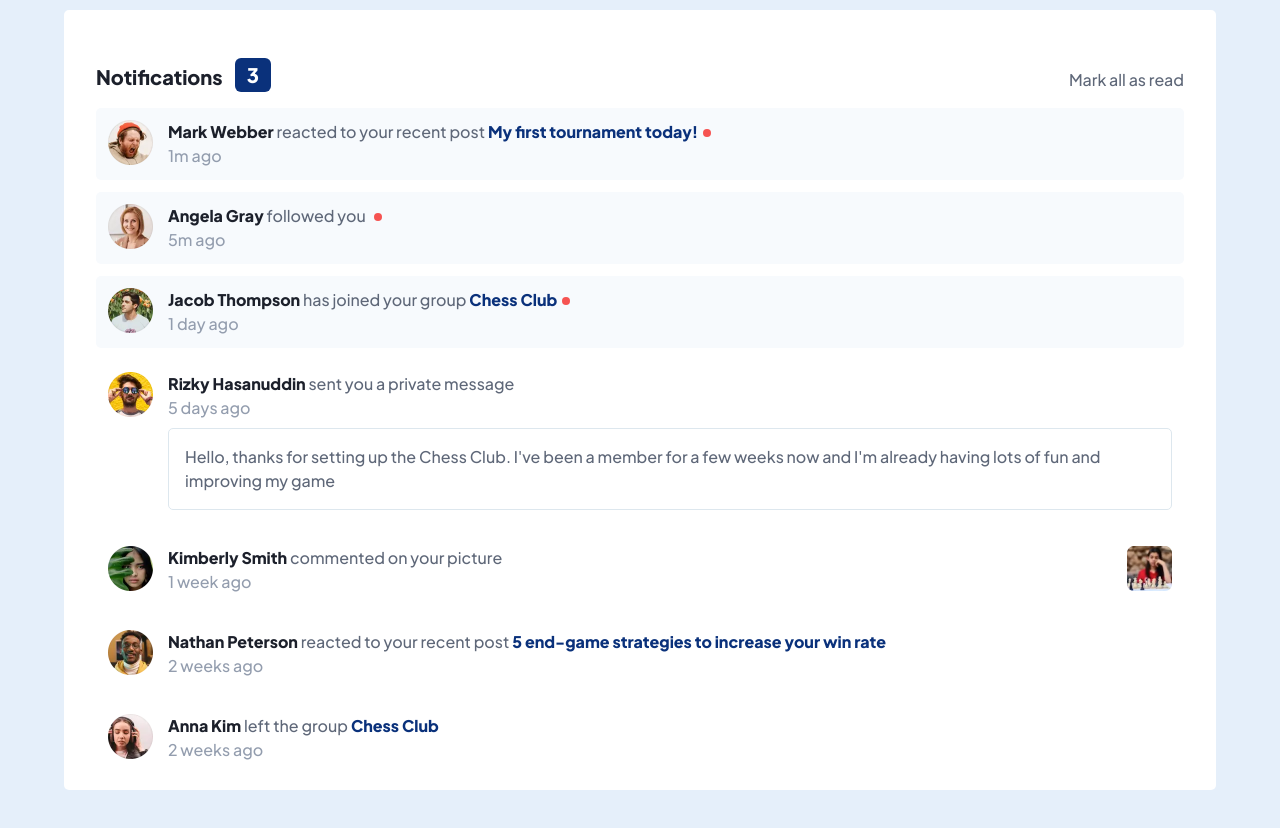
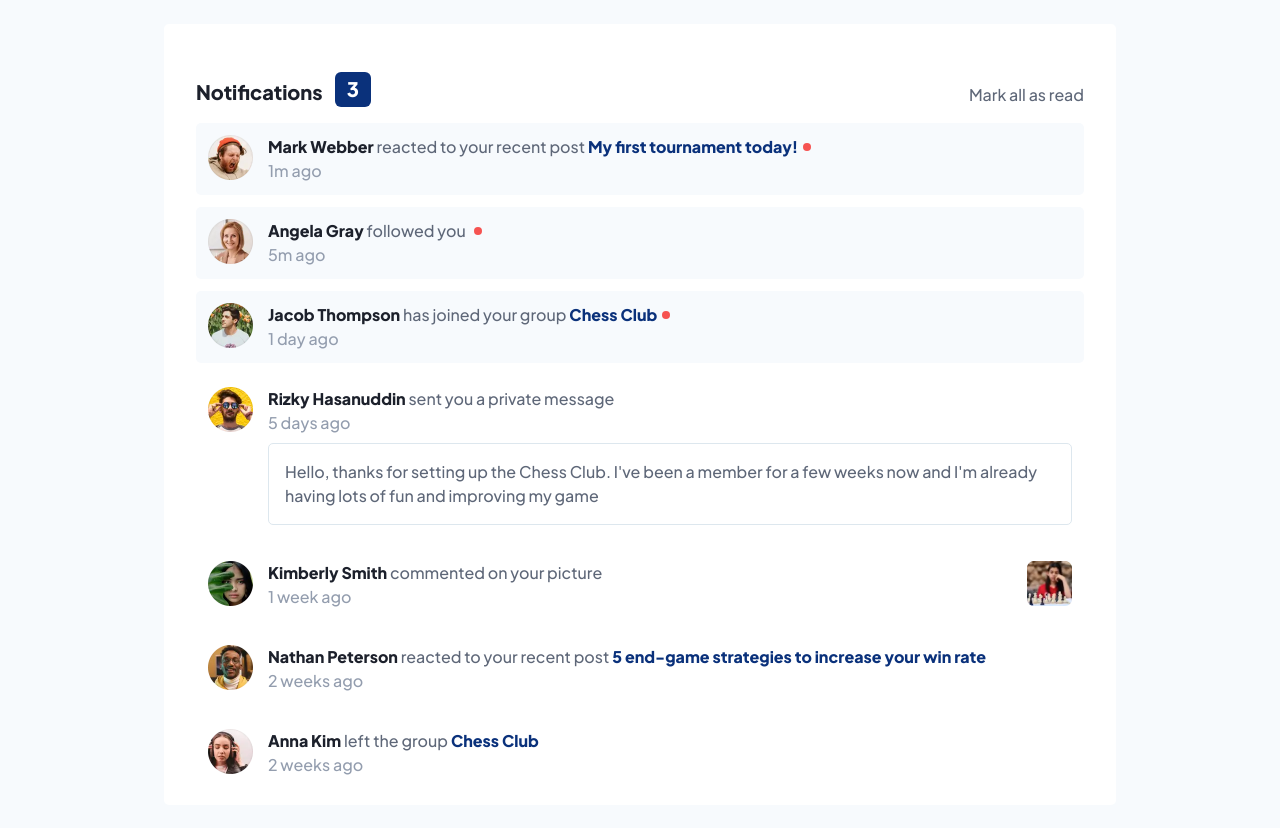
Before and after one commit to Matej-ch/notification-page, a React (Vite) app: page / in a window 1280 px wide. Before the commit the page ends 800 px from the top, so only its background shows below. Built offline with nearby package versions, Linux system fonts and the light colour scheme.

Commit message:
fixed when resizing window

```diff
--- a/src/App.scss
+++ b/src/App.scss
@@ -11,7 +11,7 @@
 
 @media screen and (min-width: 376px) {
   #root {
-    max-width: 1200px;
+    max-width: 1000px;
   }
 
   .App {
--- a/src/index.scss
+++ b/src/index.scss
@@ -30,10 +30,6 @@
   margin: 0;
 }
 
-html, body {
-  height: 100%;
-}
-
 body {
   line-height: 1.5;
   -webkit-font-smoothing: antialiased;
@@ -58,6 +54,6 @@ p, h1, h2, h3, h4, h5, h6 {
 
 @media screen and (min-width: 376px) {
   html, body {
-    background-color: var(--ligthGrayBlue1);
+    background-color: var(--veryLightGrayBlue);
   }
 }
```
